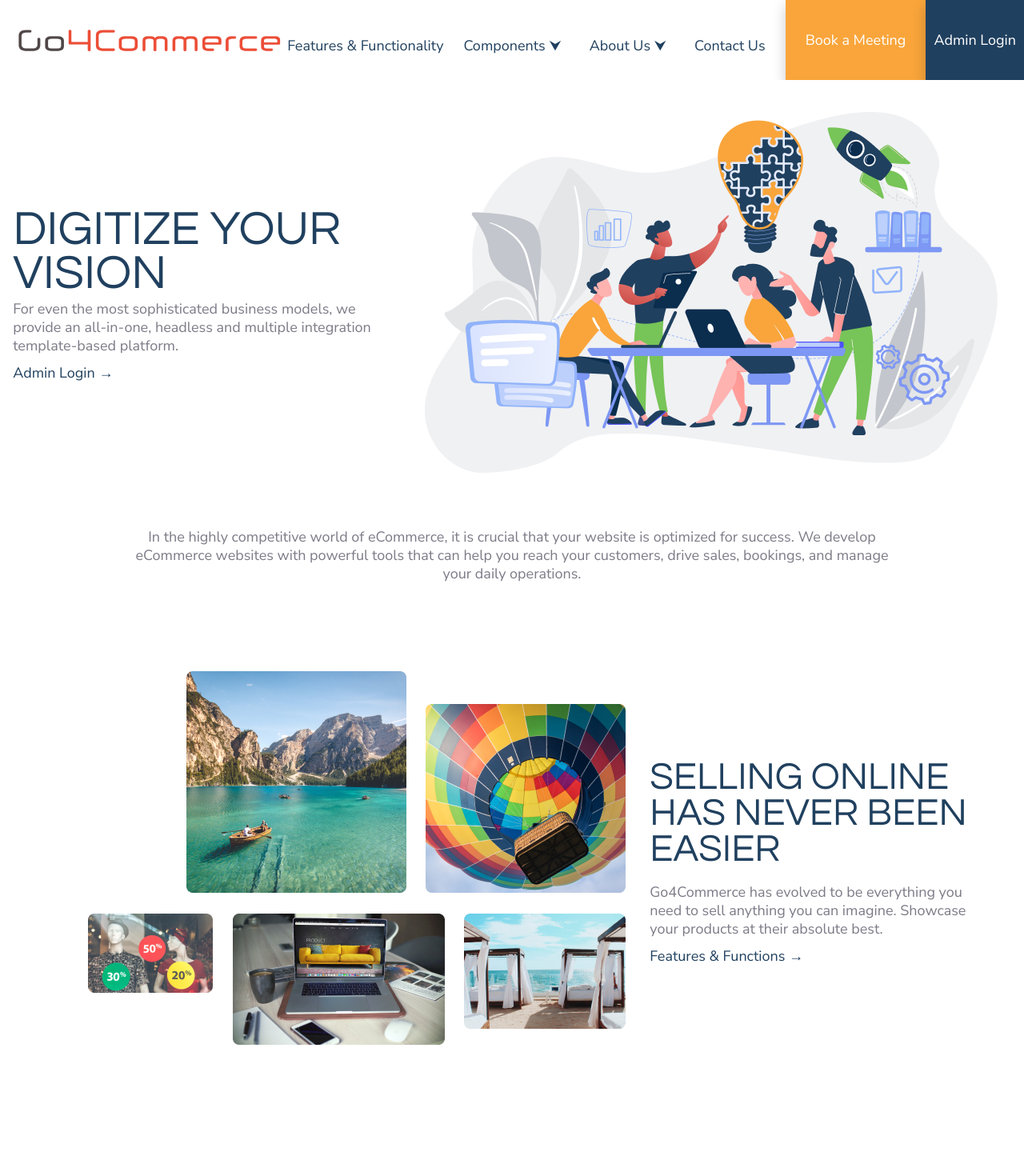
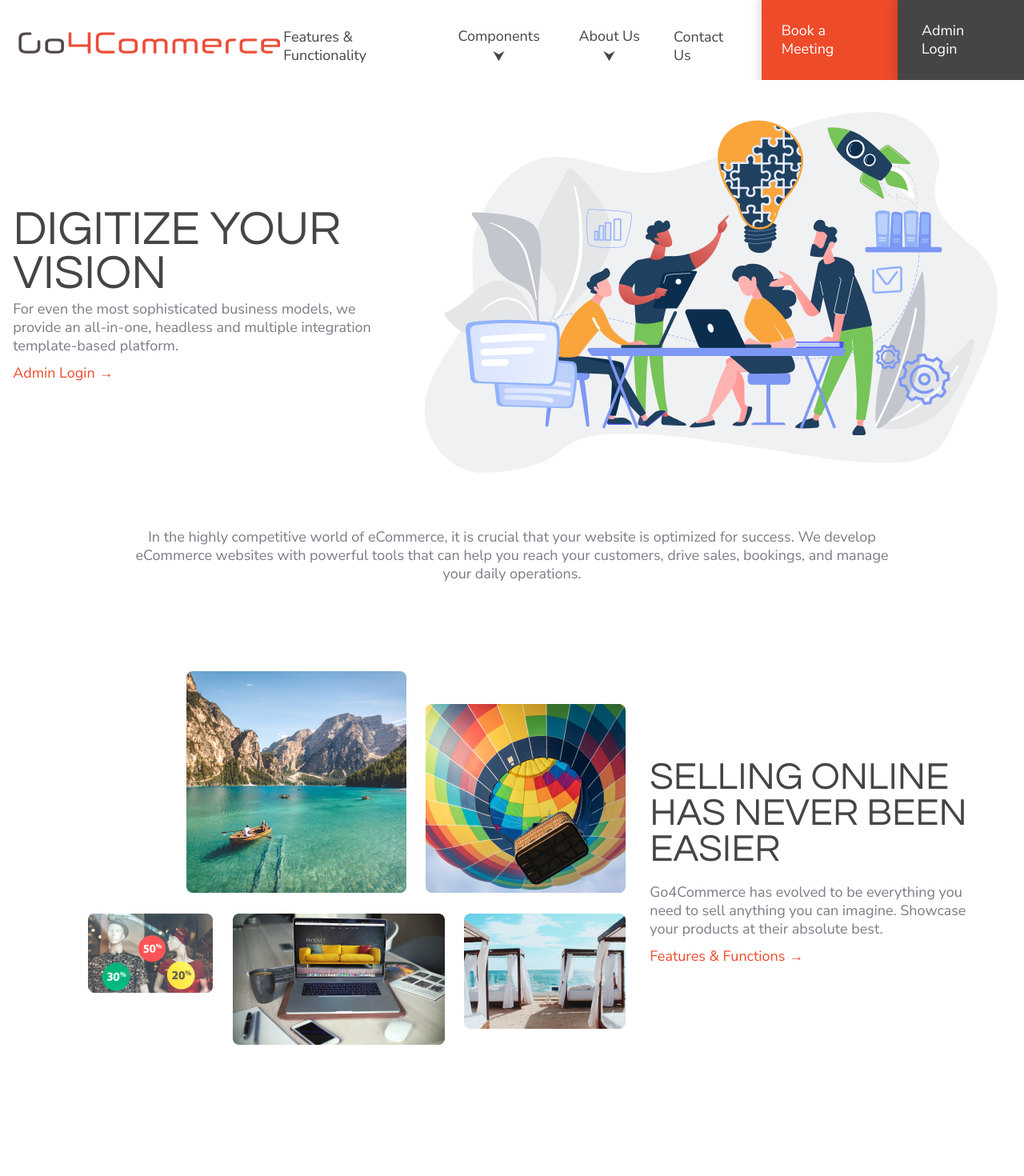
Before and after one commit to Bushman22/Go4Commerce, a SvelteKit app: page / in a window 1280 px wide. Shown: the top 1470 px of the page at 80% size. Built offline with nearby package versions, Linux system fonts and the light colour scheme.

Commit message:
changed styles

```diff
--- a/src/routes/+page.svelte
+++ b/src/routes/+page.svelte
@@ -41,7 +41,7 @@
     <p>For even the most sophisticated business models,
          we<br/> provide an all-in-one, headless and multiple
         integration<br/> template-based platform. </p>
-        <h4><a href = "/admin">Admin Login &#x2192</a></h4>
+        <a href = "/admin"><h4>Admin Login &#x2192</h4></a>
 
 </div>
 <img class= "img1" src ="\images\Homepage banner illustration.png" alt="banner">
@@ -69,7 +69,7 @@
         <p>Go4Commerce has evolved to be everything you <br/>
             need to sell anything you can imagine. Showcase<br/>
              your products at their absolute best.</p>
-        <h4><a href = "/features">Features & Functions &#x2192</a></h4>
+        <a href = "/features"><h4>Features & Functions &#x2192</h4></a>
     </div>
 
     <div class ="integrations">
@@ -117,7 +117,7 @@
             </div>
 
 <div class = "footer">
-    <logo2><img src="\images\logowhite.png" alt="logo"></logo2>
+    <logo2><a href = "/"><img src="\images\go4logo.png" alt="logo" style=height:40px></a></logo2>
 
 
 
@@ -252,6 +252,7 @@
 
 .footer{
     width:100%;
-    background-color: #20405F;
+    background-color:#454545 ;
+    padding-top: 50px;
 }
 </style>
--- a/src/routes/admin/+page.svelte
+++ b/src/routes/admin/+page.svelte
@@ -8,7 +8,7 @@
     <script src = "dropdown.js"></script>
     <header class="header">
         <nav class="navbar">
-            <logo><a href = "/"><img src="\images\go4logo.png" alt="logo"></a></logo>
+            <logo><a href = "/"><img src="\images\go4logo.png" alt="logo" style=height:32px></a></logo>
             <ul class="nav-menu">
                 <li class="nav-item"><a href="/features" class="nav-link">Features & Functionality</a></li>
                 <div class="dropdown">
--- a/src/routes/contact/+page.svelte
+++ b/src/routes/contact/+page.svelte
@@ -8,7 +8,7 @@
     <script src = "dropdown.js"></script>
     <header class="header">
         <nav class="navbar">
-            <logo><a href = "/"><img src="\images\go4logo.png" alt="logo"></a></logo>
+            <logo><a href = "/"><img src="\images\go4logo.png" alt="logo" style=height:32px></a></logo>
             <ul class="nav-menu">
                 <li class="nav-item"><a href="/features" class="nav-link">Features & Functionality</a></li>
                 <div class="dropdown">
--- a/src/routes/features/+page.svelte
+++ b/src/routes/features/+page.svelte
@@ -8,7 +8,7 @@
     <script src = "dropdown.js"></script>
     <header class="header">
         <nav class="navbar">
-            <logo><a href = "/"><img src="\images\go4logo.png" alt="logo"></a></logo>
+            <logo><a href = "/"><img src="\images\go4logo.png" alt="logo" style=height:32px></a></logo>
             <ul class="nav-menu">
                 <li class="nav-item"><a href="/features" class="nav-link">Features & Functionality</a></li>
                 <div class="dropdown">
--- a/src/routes/integrations/+page.svelte
+++ b/src/routes/integrations/+page.svelte
@@ -8,7 +8,7 @@
     <script src = "dropdown.js"></script>
     <header class="header">
         <nav class="navbar">
-            <logo><a href = "/"><img src="\images\go4logo.png" alt="logo"></a></logo>
+            <logo><a href = "/"><img src="\images\go4logo.png" alt="logo" style=height:32px></a></logo>
             <ul class="nav-menu">
                 <li class="nav-item"><a href="/features" class="nav-link">Features & Functionality</a></li>
                 <div class="dropdown">
--- a/src/routes/payment/+page.svelte
+++ b/src/routes/payment/+page.svelte
@@ -8,7 +8,7 @@
     <script src = "dropdown.js"></script>
     <header class="header">
         <nav class="navbar">
-            <logo><a href = "/"><img src="\images\go4logo.png" alt="logo"></a></logo>
+            <logo><a href = "/"><img src="\images\go4logo.png" alt="logo" style=height:32px></a></logo>
             <ul class="nav-menu">
                 <li class="nav-item"><a href="/features" class="nav-link">Features & Functionality</a></li>
                 <div class="dropdown">
--- a/src/routes/resellers/+page.svelte
+++ b/src/routes/resellers/+page.svelte
@@ -8,7 +8,7 @@
     <script src = "dropdown.js"></script>
     <header class="header">
         <nav class="navbar">
-            <logo><a href = "/"><img src="\images\go4logo.png" alt="logo"></a></logo>
+            <logo><a href = "/"><img src="\images\go4logo.png" alt="logo" style=height:32px></a></logo>
             <ul class="nav-menu">
                 <li class="nav-item"><a href="/features" class="nav-link">Features & Functionality</a></li>
                 <div class="dropdown">
--- a/src/routes/team/+page.svelte
+++ b/src/routes/team/+page.svelte
@@ -8,7 +8,7 @@
     <script src = "dropdown.js"></script>
     <header class="header">
         <nav class="navbar">
-            <logo><a href = "/"><img src="\images\go4logo.png" alt="logo"></a></logo>
+            <logo><a href = "/"><img src="\images\go4logo.png" alt="logo" style=height:32px></a></logo>
             <ul class="nav-menu">
                 <li class="nav-item"><a href="/features" class="nav-link">Features & Functionality</a></li>
                 <div class="dropdown">
--- a/src/routes/templates/+page.svelte
+++ b/src/routes/templates/+page.svelte
@@ -8,7 +8,7 @@
     <script src = "dropdown.js"></script>
     <header class="header">
         <nav class="navbar">
-            <logo><a href = "/"><img src="\images\go4logo.png" alt="logo"></a></logo>
+            <logo><a href = "/"><img src="\images\go4logo.png" alt="logo" style=height:32px></a></logo>
             <ul class="nav-menu">
                 <li class="nav-item"><a href="/features" class="nav-link">Features & Functionality</a></li>
                 <div class="dropdown">
--- a/src/routes/unified/+page.svelte
+++ b/src/routes/unified/+page.svelte
@@ -8,7 +8,7 @@
     <script src = "dropdown.js"></script>
     <header class="header">
         <nav class="navbar">
-            <logo><a href = "/"><img src="\images\go4logo.png" alt="logo"></a></logo>
+            <logo><a href = "/"><img src="\images\go4logo.png" alt="logo" style=height:32px></a></logo>
             <ul class="nav-menu">
                 <li class="nav-item"><a href="/features" class="nav-link">Features & Functionality</a></li>
                 <div class="dropdown">
--- a/static/style.css
+++ b/static/style.css
@@ -11,7 +11,7 @@
 text-transform: uppercase;
 line-height: 55px;
 font-size: 60px;
-color: #20405F;
+color: #454545;
 }
 
 h2{
@@ -20,7 +20,7 @@
     text-transform: uppercase;
     line-height: 45px;
     font-size: 48px;
-    color: #20405F;
+    color: #454545;
 
 }
 
@@ -30,7 +30,7 @@
     text-transform: capitalize;
     line-height: 45px;
     font-size: 24px;
-    color: #20405F;
+    color: #454545;
 
 }
 
@@ -40,7 +40,7 @@
     text-transform: capitalize;
     line-height:25px;
     font-size: 18px;
-    color: #20405F;
+    color: #EE4B2B;
 }
 body{
     font-family: Nunito Sans;
@@ -54,7 +54,14 @@
 
 logo{
  padding-left: 20px;
- height:30px;
+ height:25px;
+
+}
+
+logo2{
+    background-color: #454545;
+    padding-left: 100px;
+
 }
 
 li {
@@ -72,6 +79,7 @@
     align-items: center;
     height:100px;
     overflow:hidden;
+
 
 }
 
@@ -94,19 +102,20 @@
 .nav-item1 {
     box-shadow: 0px 8px 16px rgba(0,0,0,0.2);
     padding:40px 25px;
-    background-color:#F9A53B;
+    background-color:#EE4B2B ;
+    border-bottom-left-radius: 15px;
 }
 .nav-item2 {
     box-shadow: 0px 8px 16px rgba(0,0,0,0.2);
     font-size: 18px;
-    padding:40px 10px;
-    background-color:#20405F;
+    padding:40px 30px;
+    background-color:#454545;
 }
 
 .nav-link{
     font-size: 18px;
     font-weight: 300;
-    color:#20405F;
+    color:#454545;
 }
 
 .nav-link1{
@@ -133,7 +142,7 @@
     text-transform: capitalize;
     line-height:25px;
     font-size: 18px;
-    color: #20405F;
+    color: #454545;
 }
 
 .dropdown-content{
```
